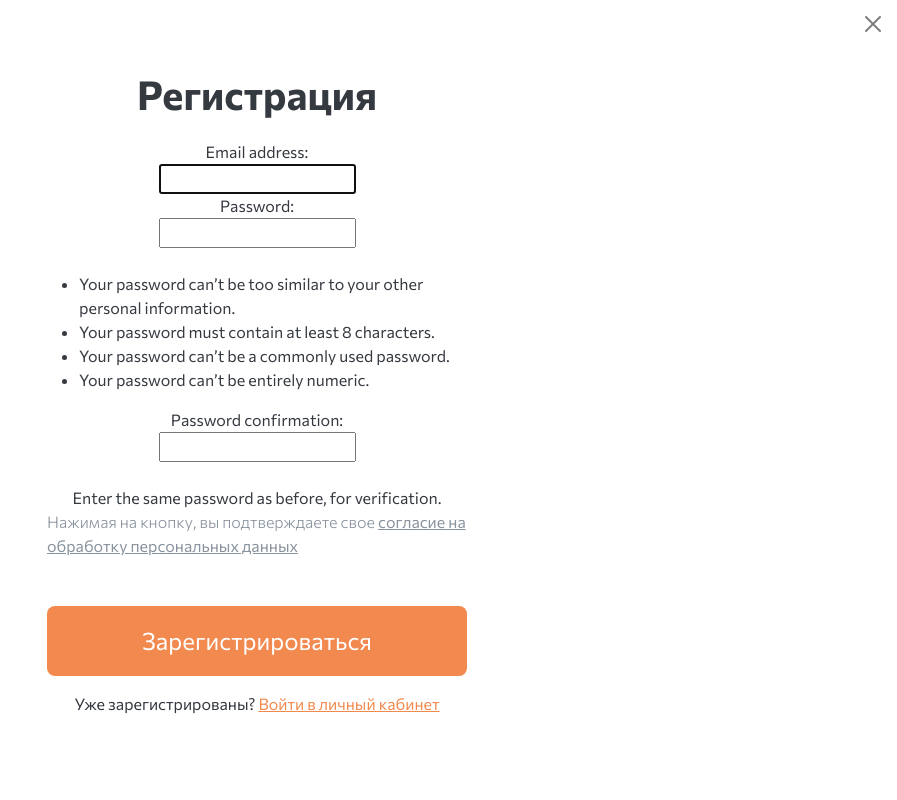
After one commit to LuFent/SelfStorage, a Django app: page /users/register in a window 1280 px wide. The commit adds this page. Shown: the whole page, without its empty margins (383-1280 px from the left). Run offline with Django 4.2, Linux system fonts and the light colour scheme; parts of the project's set-up code (start-up, migrations or seed data) failed here and were passed over.

Commit message:
Add minimal user registration functionality

```diff
--- a/templates/users/login.html
+++ b/templates/users/login.html
@@ -25,7 +25,7 @@
 					<!-- <input type="text" required name="PASSWORD" class="form-control  border-8 mb-4 py-3 px-5 border-0 fs_24 SelfStorage__bg_lightgrey" placeholder="Пароль"> -->
 					<a href="#" class="SelfStorage_orange" data-bs-toggle="modal" data-bs-target="#ForgetModal" data-bs-dismiss="modal" aria-label="Close">Забыли пароль?</a>
 					<button class="btn border-8 py-3 px-5 mt-5 mb-3 w-100 text-white fs_24 SelfStorage__bg_orange SelfStorage__btn2_orange">Войти</button>
-					<span>Нет аккаунта?  <a href="#" class="SelfStorage_orange" data-bs-toggle="modal" data-bs-target="#RegModal" data-bs-dismiss="modal" aria-label="Close">Зарегистрируйтесь на сайте</a></span>
+					<span>Нет аккаунта?  <a href="{% url 'users:register' %}" class="SelfStorage_orange">Зарегистрируйтесь на сайте</a></span>
 				</form>
 			</div>
 		</div>
--- /dev/null
+++ b/templates/users/register.html
@@ -0,0 +1,36 @@
+{% load static %}
+<!DOCTYPE html>
+<html lang="en">
+<head>
+
+	<meta charset="UTF-8">
+	<meta http-equiv="X-UA-Compatible" content="IE=edge">
+	<meta name="viewport" content="width=device-width, initial-scale=1">
+	<link href="https://cdn.jsdelivr.net/npm/bootstrap@5.0.2/dist/css/bootstrap.min.css" rel="stylesheet" integrity="sha384-EVSTQN3/azprG1Anm3QDgpJLIm9Nao0Yz1ztcQTwFspd3yD65VohhpuuCOmLASjC" crossorigin="anonymous">
+	<link rel="stylesheet" href="{% static 'Style.css' %}">
+	<title>SelfStorage</title>
+</head>
+<body>
+	<div class="modal-dialog modal-dialog-scrollable modal-fullscreen">
+		<div class="modal-content">
+			<div class="modal-header border-0">
+				<button type="button" class="btn-close" data-bs-dismiss="modal" aria-label="Close"></button>
+			</div>
+			<div class="modal-body d-flex justify-content-center align-items-center">
+				<form action="{% url 'users:register' %}" method="post" class="d-flex flex-column align-items-center" style="max-width: 420px">
+                    {% csrf_token %}
+					<h1 class="modal-title text-center fw-bold mb-3">Регистрация</h1>
+                    {{ form }}
+					<!-- <input type="email" required name="EMAIL_CREATE" class="form-control border-8 mb-4 py-3 px-5 border-0 fs_24 SelfStorage__bg_lightgrey" placeholder="E-mail"> -->
+					<!-- <input type="text" required name="PASSWORD_CREATE" class="form-control border-8 mb-4 py-3 px-5 border-0 fs_24 SelfStorage__bg_lightgrey" placeholder="Пароль"> -->
+					<!-- <input type="text" required name="PASSWORD_CONFIRM" class="form-control border-8 mb-4 py-3 px-5 border-0 fs_24 SelfStorage__bg_lightgrey" placeholder="Подтверждение пароля"> -->
+					<span class="fw-light SelfStorage_grey">Нажимая на кнопку, вы подтверждаете свое <a href="#" class="SelfStorage_grey">согласие на обработку персональных данных</a></span>
+					<button class="btn border-8 py-3 px-5 mt-5 mb-3 w-100 text-white fs_24 SelfStorage__bg_orange SelfStorage__btn2_orange">Зарегистрироваться</button>
+					<span>Уже зарегистрированы? <a href="{% url 'users:login' %}" class="SelfStorage_orange">Войти в личный кабинет</a></span>
+				</form>
+			</div>
+		</div>
+	</div>
+<script src="https://cdn.jsdelivr.net/npm/bootstrap@5.0.2/dist/js/bootstrap.bundle.min.js" integrity="sha384-MrcW6ZMFYlzcLA8Nl+NtUVF0sA7MsXsP1UyJoMp4YLEuNSfAP+JcXn/tWtIaxVXM" crossorigin="anonymous"></script>
+</body>
+</html>
--- a/users/forms.py
+++ b/users/forms.py
@@ -7,7 +7,15 @@ from .models import User
 class CustomUserCreationForm(UserCreationForm):
     class Meta:
         model = User
-        fields = ("email",)
+        fields = ('email', 'password1', 'password2')
+
+    def clean_email(self):
+        email = self.cleaned_data['email'].lower()
+        try:
+            User.objects.get(email=email)
+        except Exception:
+            return email
+        raise forms.ValidationError(f'E-mail {email} уже существует.')
 
 
 class CustomUserChangeForm(UserChangeForm):
--- a/users/urls.py
+++ b/users/urls.py
@@ -8,6 +8,7 @@ from . import views
 app_name = 'users'
 
 urlpatterns = [
+    path('register', views.register_user, name='register'),
     path('login', views.login_user, name='login'),
     path('logout', LogoutView.as_view(next_page=settings.LOGOUT_REDIRECT_URL), name='logout')
 ]
--- a/users/views.py
+++ b/users/views.py
@@ -1,7 +1,32 @@
+from django.contrib.auth import authenticate, login
 from django.http import HttpResponse
-from django.shortcuts import render, redirect
-from django.contrib.auth import authenticate, login
-from .forms import LoginForm
+from django.shortcuts import redirect, render
+
+from .forms import LoginForm, CustomUserCreationForm
+
+
+def register_user(request, *args, **kwargs):
+    user = request.user
+    if user.is_authenticated:
+        return HttpResponse(f'Вы уже зарегистрированы как {user.email}')
+
+    if request.method == 'POST':
+        form = CustomUserCreationForm(request.POST)
+        if form.is_valid():
+            form.save()
+            user = authenticate(
+                request,
+                username=form.cleaned_data.get('email'),
+                password=form.cleaned_data.get('password1')
+            )
+            login(request, user)
+            destination = kwargs.get('next')
+            if destination:
+                return redirect(destination)
+            return redirect('/')
+    else:
+        form = CustomUserCreationForm()
+    return render(request, 'users/register.html', {'form': form})
 
 
 def login_user(request):
```
Also changed, not shown: boxes/views.py (+5 -2 lines).
